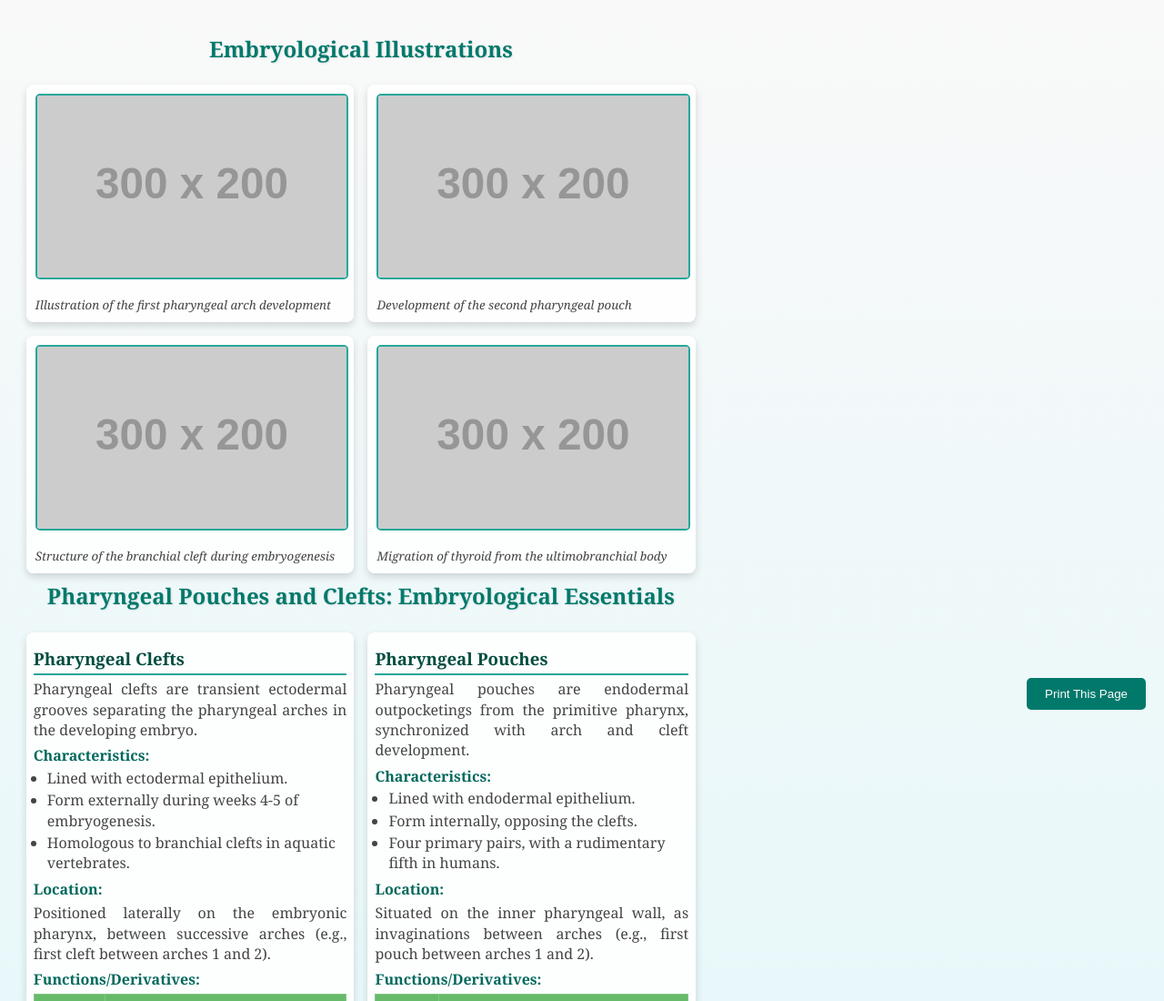
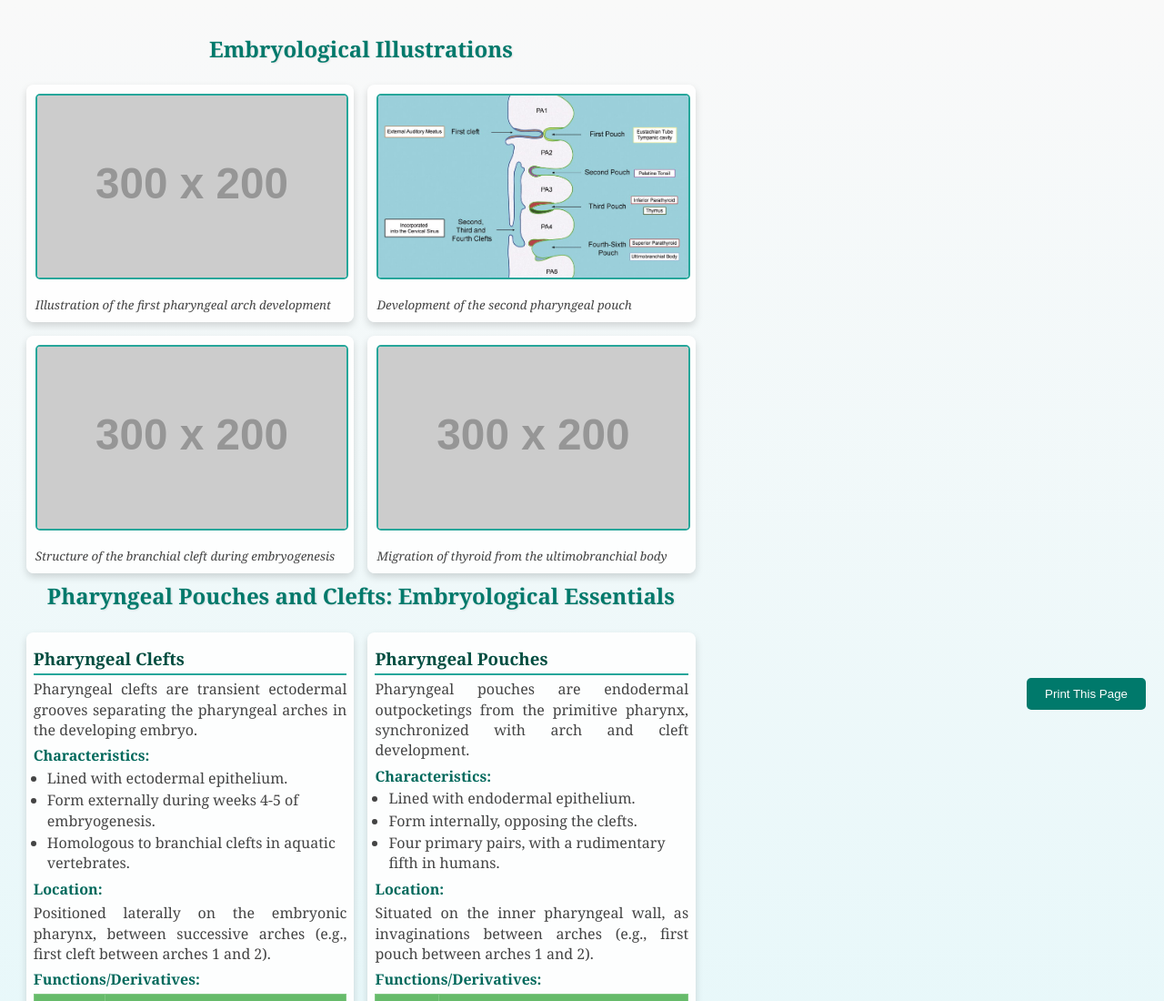
Before and after one commit to nayeemislamnishad/ANH102, a plain HTML site: page index.html in a window 1280 px wide. Shown: the top 1100 px of the page at 91% size. Drawn offline with Linux system fonts and the light colour scheme; placeholder pictures from the web are drawn by us; a web font is replaced by a local one.

Commit message:
Update index.html

```diff
--- a/index.html
+++ b/index.html
@@ -466,7 +466,7 @@
             <p>Illustration of the first pharyngeal arch development</p>
         </div>
         <div class="image-card">
-            <img src="https://via.placeholder.com/300x200?text=Pharyngeal+Pouch+2" alt="Pharyngeal Pouch 2">
+            <img src="image2.jpg" alt="Pharyngeal Pouch 2">
             <p>Development of the second pharyngeal pouch</p>
         </div>
         <div class="image-card">
```
